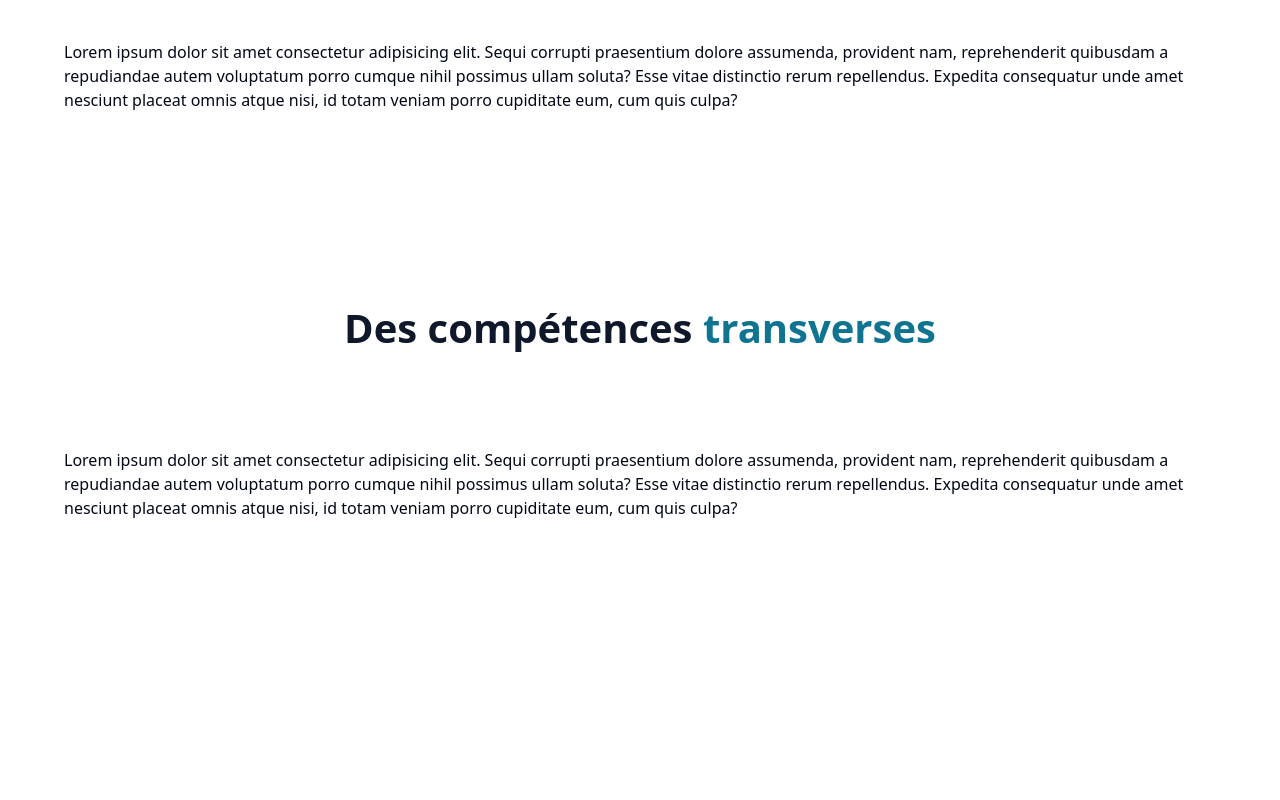
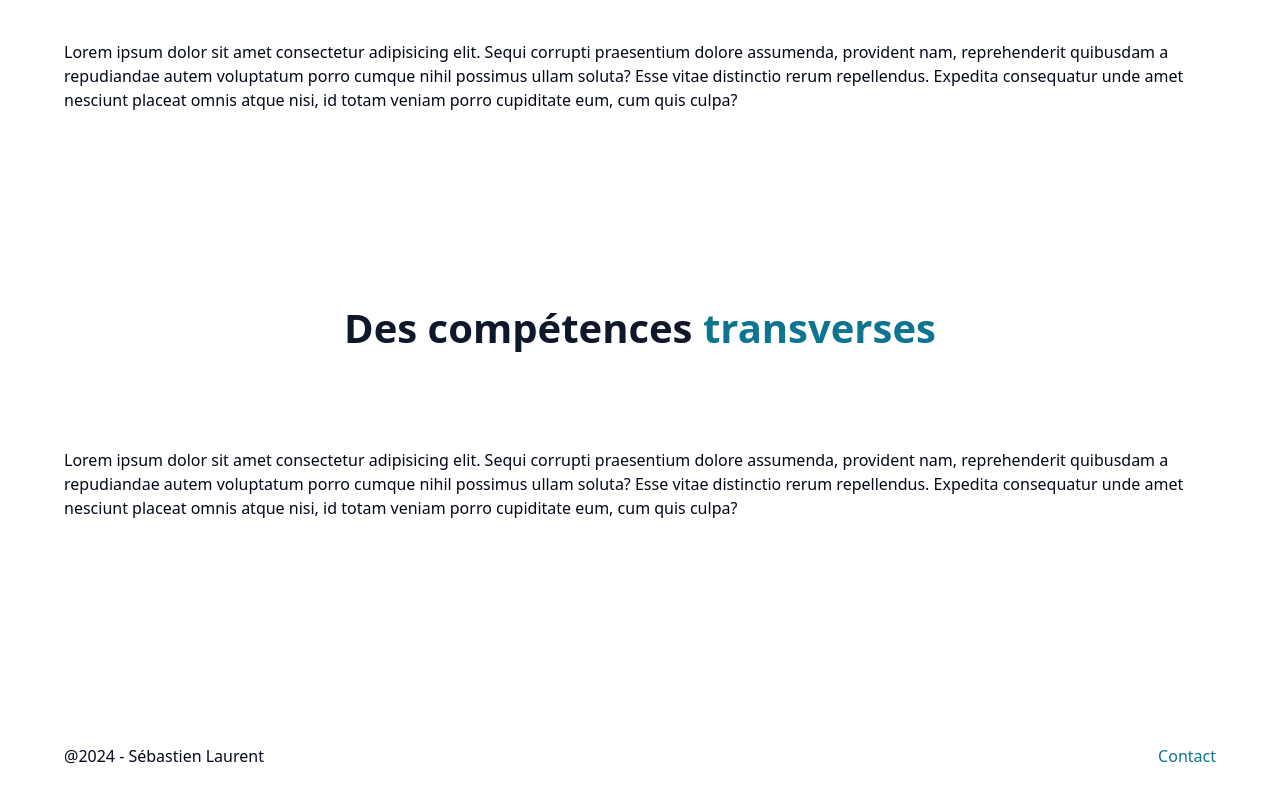
Before and after one commit to SebastienLaurentt/Portfolio-V2, a Next.js app: page / in a window 1280 px wide. Shown: the part 1489-2289 px from the top of the page. Before the commit the page ends 2201 px from the top, so only its background shows below. Built offline with nearby package versions, Linux system fonts and the light colour scheme.

Commit message:
update footer and add it into layout

```diff
--- a/app/layout.tsx
+++ b/app/layout.tsx
@@ -1,3 +1,4 @@
+import { Footer } from "@/src/features/layout/Footer/Footer";
 import { Header } from "../src/features/layout/Header/Header";
 import { ThemeProvider } from "../src/theme/ThemeProvider";
 import './globals.css';
@@ -21,6 +22,7 @@ export default function RootLayout({
             <div className=" flex flex-col h-full">
               <Header />
               <div>{children}</div>
+              <Footer />
             </div>
           </ThemeProvider>
         </body>
--- a/src/features/layout/Footer/Footer.tsx
+++ b/src/features/layout/Footer/Footer.tsx
@@ -2,11 +2,11 @@ import Link from "next/link";
 
 export const Footer = () => {
   return (
-    <footer className="bg-secondary text-white">
+    <footer className="">
       <div className="flex text-xs md:text-sm items-center px-6 md:px-10 xl:px-16 2xl:max-w-[1280px] 2xl:mx-auto py-8 justify-between items-center ">
         <span className="">@2024 - Sébastien Laurent</span>
         <span className="">
-          <Link href="/contact"> Contact </Link>
+          <Link href="/contact" className="text-tertiary-foreground"> Contact </Link>
         </span>
       </div>
     </footer>
```
